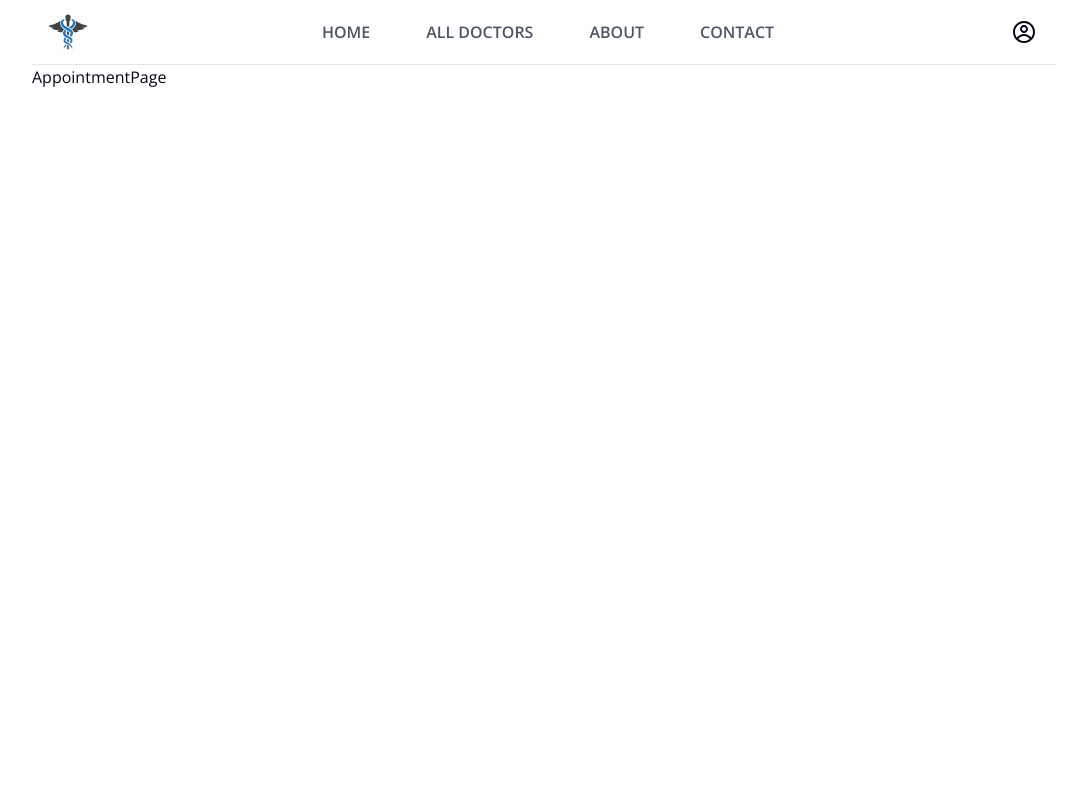
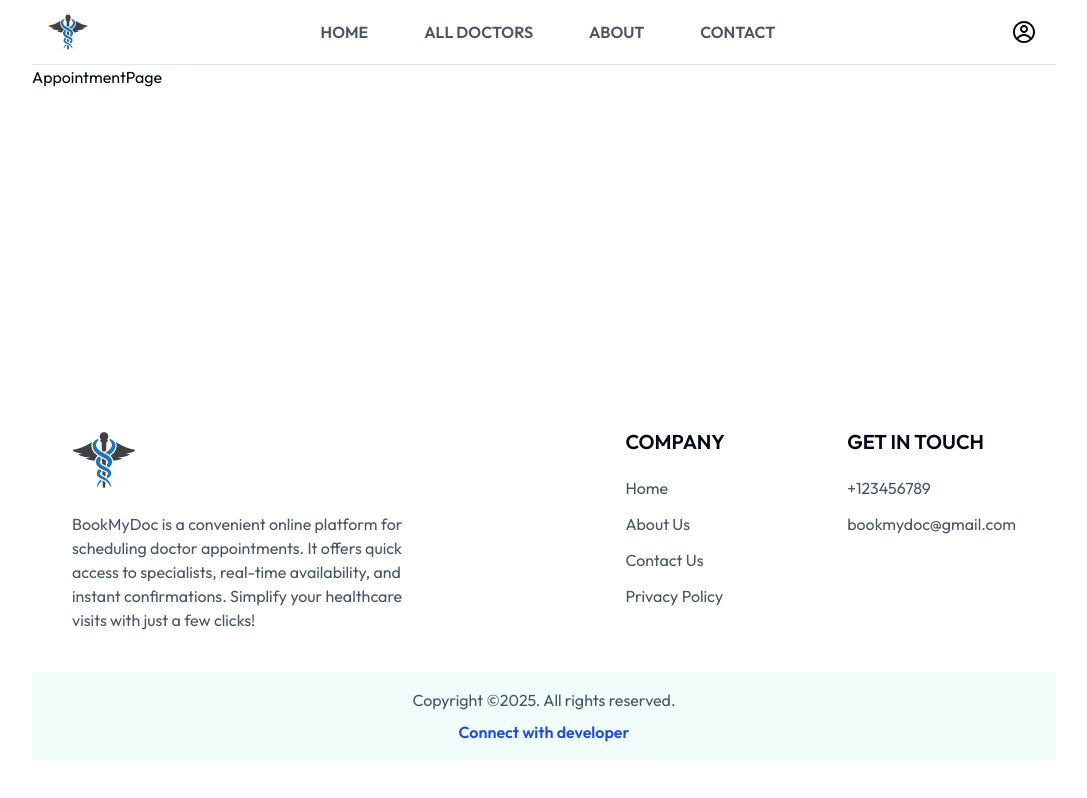
Before and after one commit to 23-faisal/prescription, a React (Vite) app in the folder frontend/: page /appointment/1 in a window 1280 px wide. Shown: the whole page, without its empty margins (96-1183 px from the left). Built offline with nearby package versions, Linux system fonts and the light colour scheme.

Commit message:
Create footer section

```diff
--- a/frontend/index.html
+++ b/frontend/index.html
@@ -4,7 +4,7 @@
     <meta charset="UTF-8" />
     <link rel="icon" type="image/svg+xml" href="/vite.svg" />
     <meta name="viewport" content="width=device-width, initial-scale=1.0" />
-    <title>Prescription</title>
+    <title>BookMyDoc</title>
   </head>
   <body>
     <div id="root"></div>
--- a/frontend/src/App.css
+++ b/frontend/src/App.css
@@ -1,7 +1,6 @@
-@import url("https://fonts.googleapis.com/css2?family=Open+Sans:ital,wght@0,300..800;1,300..800&display=swap");
-
+@import url("https://fonts.googleapis.com/css2?family=Outfit:wght@100..900&display=swap");
 * {
-  font-family: "Open Sans", sans-serif;
+  font-family: "Outfit", sans-serif;
 }
 
 :root {
--- a/frontend/src/App.jsx
+++ b/frontend/src/App.jsx
@@ -8,11 +8,13 @@ import ContactPage from "./pages/ContactPage";
 import MyAppointmentPage from "./pages/MyAppointmentPage";
 import AppointmentPage from "./pages/AppointmentPage";
 import Navbar from "./components/common/Navbar";
+import Footer from "./components/common/Footer";
 
 function App() {
   return (
-    <div className="mx-4 sm:mx-[10%] ">
+    <div className="mx-4 sm:mx-[10%] min-h-screen flex flex-col ">
       <Navbar />
+      <div className="flex-grow">
         <Routes>
           <Route path="/" element={<HomePage />} />
           <Route path="/doctors" element={<DoctorsPage />} />
@@ -24,6 +26,8 @@ function App() {
           <Route path="/appointment/:docId" element={<AppointmentPage />} />
         </Routes>
       </div>
+      <Footer />
+    </div>
   );
 }
 
--- /dev/null
+++ b/frontend/src/components/common/Footer.jsx
@@ -0,0 +1,58 @@
+import React from "react";
+import logoImage from "../../../public/logo.png";
+
+const Footer = () => {
+  const d = new Date();
+  const year = d.getFullYear();
+  return (
+    <div className=" ">
+      <div className="flex  md:mx-10 flex-col  sm:grid grid-cols-[3fr_1fr_1fr] gap-14 my-10 mt-30 text-sm   ">
+        <div className=" ">
+          <div className="flex   items-center  mb-5 gap-2  ">
+            <img
+              className="h-12 sm:h-16  w-auto"
+              src={logoImage}
+              alt="bookMyDoc"
+            />
+            {/* <span className="text-2xl sm:text-3xl font-bold  text-blue-600 ">BookMyDoc</span> */}
+          </div>
+          <p className="w-2/3  text-base text-slate-600 ">
+            BookMyDoc is a convenient online platform for scheduling doctor
+            appointments. It offers quick access to specialists, real-time
+            availability, and instant confirmations. Simplify your healthcare
+            visits with just a few clicks!
+          </p>
+        </div>
+        <div className=" ">
+          <p className="font-semibold text-xl uppercase">company</p>
+          <ul className="flex flex-col items-start gap-3 mt-5 text-base  text-md text-slate-600">
+            <li>Home</li>
+            <li>About Us</li>
+            <li>Contact Us</li>
+            <li>Privacy Policy</li>
+          </ul>
+        </div>
+        <div className=" ">
+          <p className="font-semibold text-xl uppercase">Get in touch</p>
+          <ul className="flex flex-col items-start gap-3 mt-5 text-base  text-md text-slate-600">
+            <li>+123456789</li>
+            <li>bookmydoc@gmail.com</li>
+          </ul>
+        </div>
+      </div>
+      <div className="text-center flex flex-col gap-2 bg-teal-50 py-4 mb-10">
+        <p className="text-slate-600">Copyright ©{year}. All rights reserved.</p>
+        <p className="font-semibold ">
+          <a
+            href="https://www.linkedin.com/in/faisalahmed23/"
+            className="text-blue-700"
+          >
+            Connect with developer
+          </a>
+        </p>
+      </div>
+    </div>
+  );
+};
+
+export default Footer;
```
Lines whose indentation alone changed are shown as unchanged.
